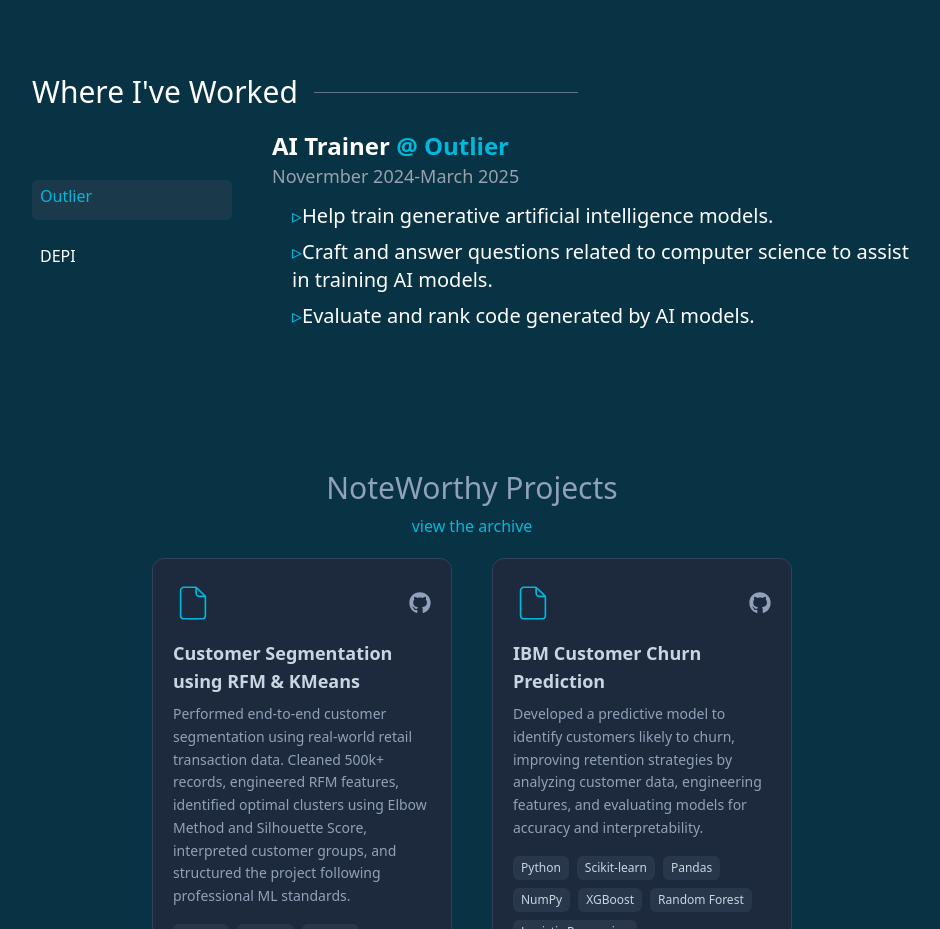
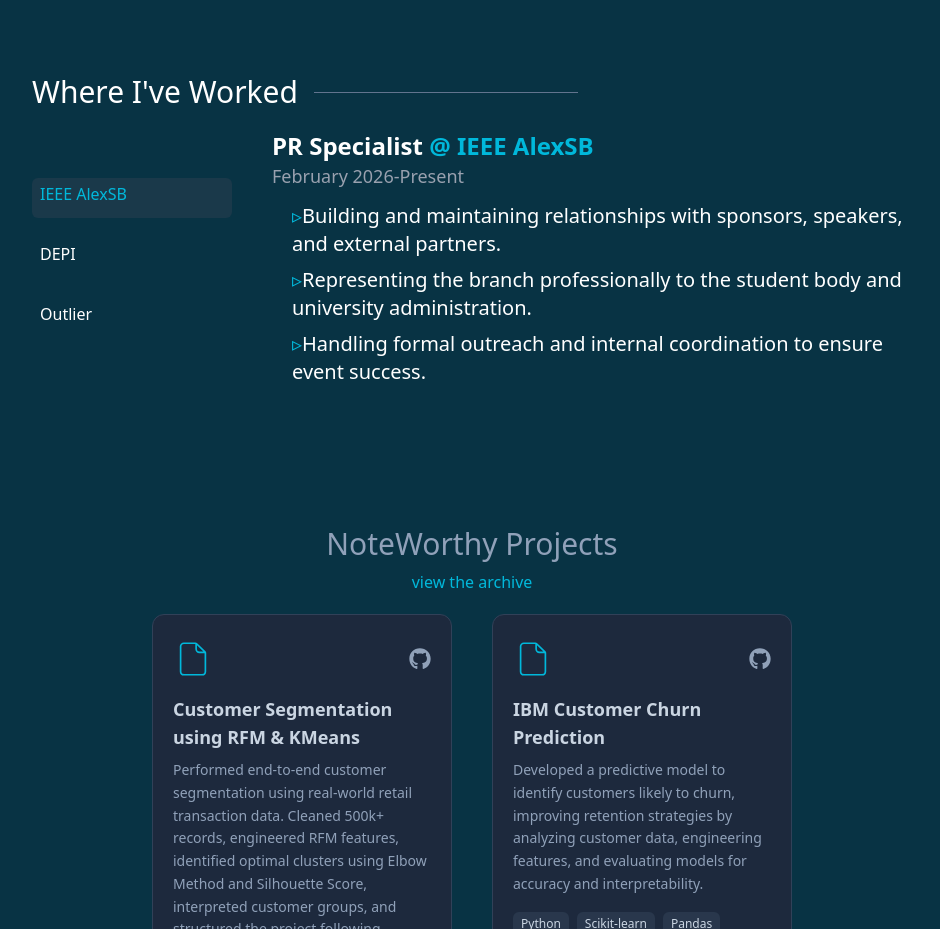
Before and after one commit to SerajEldeen/portfolio-v2, a Next.js app: page / in a window 1280 px wide. Shown: the part 1140-2069 px from the top of the page, without its empty margins (168-1108 px from the left). Built offline with nearby package versions, Linux system fonts and the light colour scheme.

Commit message:
fix:change experience

```diff
--- a/src/components/Experience.tsx
+++ b/src/components/Experience.tsx
@@ -20,14 +20,14 @@ function Experience() {
 
   const companies = [
     {
-      name: "Outlier",
-      role: "AI Trainer",
-      link: "https://outlier.ai/",
-      date: "Novermber 2024-March 2025",
+      name: "IEEE AlexSB",
+      role: "PR Specialist",
+      link: "https://www.ieee.org/",
+      date: "February 2026-Present",
       whatDone: [
-        "Help train generative artificial intelligence models.",
-        "Craft and answer questions related to computer science to assist in training AI models.",
-        "Evaluate and rank code generated by AI models.",
+        "Building and maintaining relationships with sponsors, speakers, and external partners. ",
+        "Representing the branch professionally to the student body and university administration.",
+        "Handling formal outreach and internal coordination to ensure event success.",
       ],
     },
     {
@@ -39,6 +39,17 @@ function Experience() {
         "Learn and apply software engineering principles in a professional environment.",
         "Work with a team to develop and maintain software applications.",
         "Enhance the freelance skills and start freelancing journey.",
+      ],
+    },
+    {
+      name: "Outlier",
+      role: "AI Trainer",
+      link: "https://outlier.ai/",
+      date: "Novermber 2024-March 2025",
+      whatDone: [
+        "Help train generative artificial intelligence models.",
+        "Craft and answer questions related to computer science to assist in training AI models.",
+        "Evaluate and rank code generated by AI models.",
       ],
     },
   ];
```
